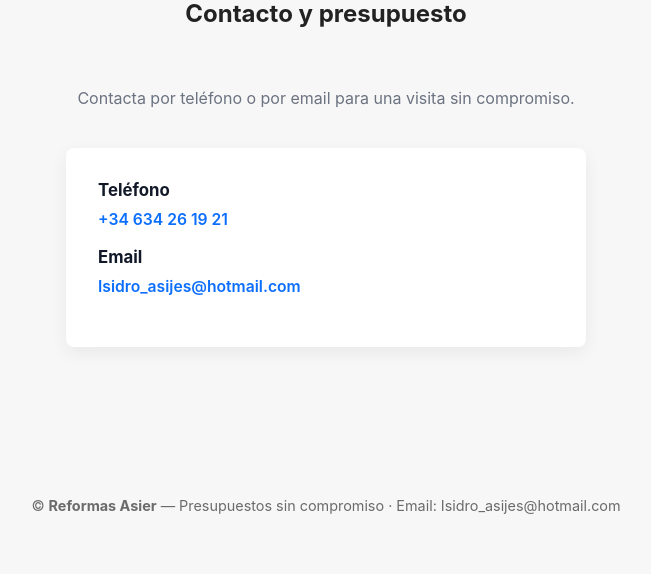
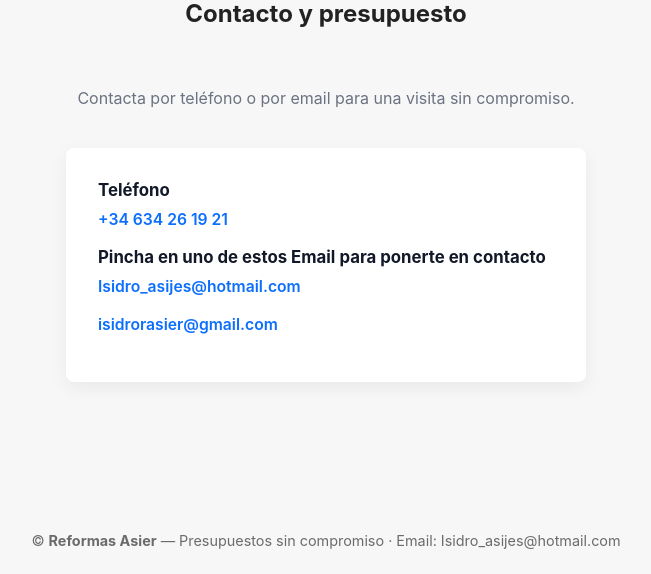
Before and after one commit to RMontesJ/Reformas-Asier, a PHP site: page /contacto.php in a window 1280 px wide. Shown: the part 425-999 px from the top of the page, without its empty margins (314-965 px from the left). Before the commit the page ends 939 px from the top, so only its background shows below. Run offline with PHP 8.4, Linux system fonts and the light colour scheme.

Commit message:
se puede enviar correo desde contacto pinchando el enlace

```diff
--- a/contacto.php
+++ b/contacto.php
@@ -1,5 +1,6 @@
 <!doctype html>
 <html lang="es">
+
 <head>
     <meta charset="utf-8">
     <meta name="viewport" content="width=device-width,initial-scale=1">
@@ -8,17 +9,18 @@
     <link rel="stylesheet" href="css/footer.css?v=<?php echo time(); ?>">
     <link rel="stylesheet" href="css/contacto.css?v=<?php echo time(); ?>">
     <link rel="stylesheet" href="css/comun.css?v=<?php echo time(); ?>">
-    <link rel="shortcut icon" href="img/Logo-reformas-asier.png"/>
+    <link rel="shortcut icon" href="img/Logo-reformas-asier.png" />
 </head>
+
 <body>
-   <header>
+    <header>
         <div class="container">
-           <?php include 'includes/nav.php'; ?>
+            <?php include 'includes/nav.php'; ?>
         </div>
     </header>
 
     <main class="container" role="main">
-<section id="contacto" class="contact">
+        <section id="contacto" class="contact">
             <h1>Contacto y presupuesto</h1>
             <p class="muted">Contacta por teléfono o por email para una visita sin compromiso.</p>
 
@@ -26,12 +28,18 @@
                 <h2>Teléfono</h2>
                 <p><a href="tel:+34634261921">+34 634 26 19 21</a></p>
 
-                <h2>Email</h2>
+                <h2>Pincha en uno de estos Email para ponerte en contacto</h2>
                 <p><a href="mailto:Isidro_asijes@hotmail.com">Isidro_asijes@hotmail.com</a></p>
+                <p>
+                    <a href="https://mail.google.com/mail/?view=cm&fs=1&to=isidrorasier@gmail.com">
+                        isidrorasier@gmail.com
+                    </a>
+                </p>
             </div>
         </section>
     </main>
 
     <?php include 'includes/footer.php'; ?>
 </body>
+
 </html>
```
